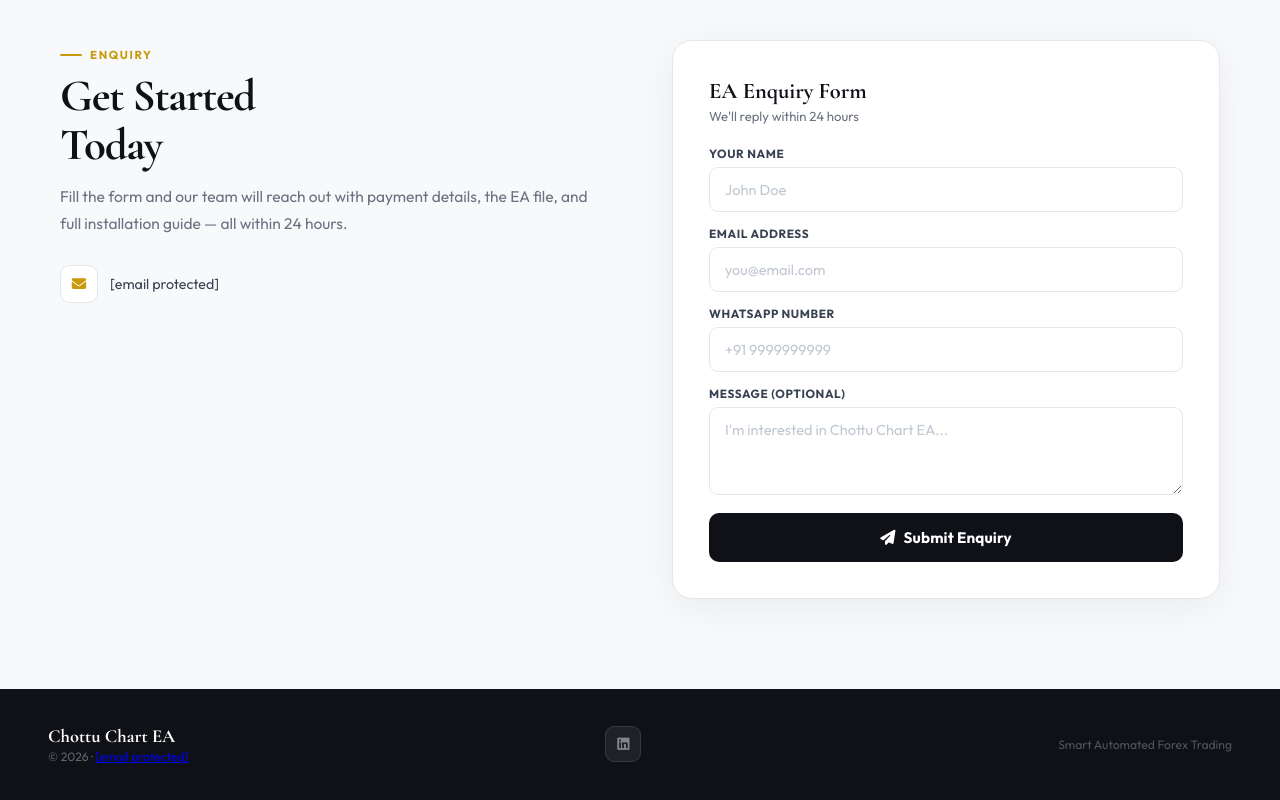
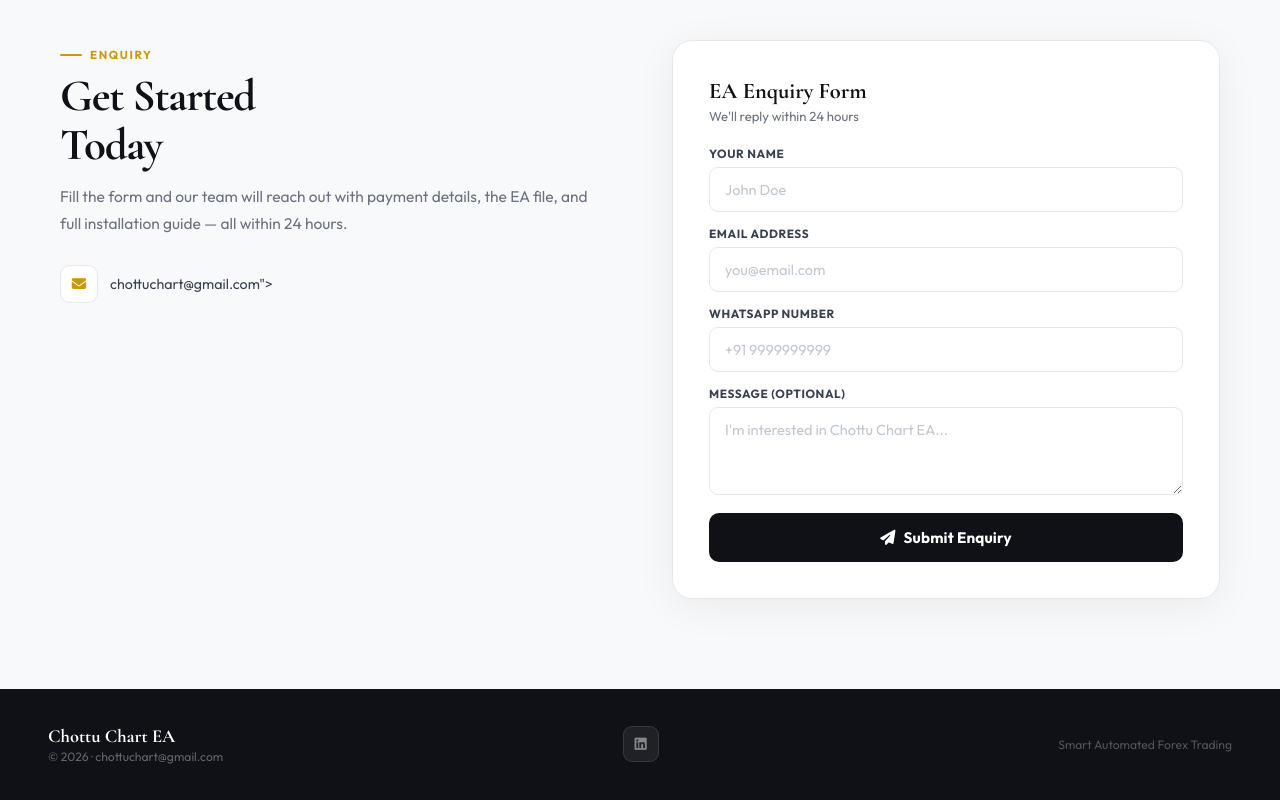
Before and after one commit to KAVIN-AI-git/chottuchart, a plain HTML site: page main.html in a window 1280 px wide. Shown: the part 2485-3285 px from the top of the page. Drawn offline with nearby package versions, Linux system fonts and the light colour scheme.

Commit message:
Update contact email to display plain text

```diff
--- a/main.html
+++ b/main.html
@@ -768,7 +768,7 @@
         <div class="contact-items">
           <div class="ci">
             <div class="ci-icon"><i class="fas fa-envelope"></i></div>
-            <a href="/cdn-cgi/l/email-protection#6b0803041f1f1e08030a191f2b0c060a020745080406"><span class="__cf_email__" data-cfemail="e3808b8c979796808b829197a3848e828a8fcd808c8e">[email&#160;protected]</span></a>
+            <span>chottuchart@gmail.com"></span></a>
           </div>
         </div>
       </div>
@@ -806,7 +806,7 @@
 <footer>
   <div class="foot-brand">
     Chottu Chart EA
-    <span>© 2026 · <a href="/cdn-cgi/l/email-protection" class="__cf_email__" data-cfemail="97f4fff8e3e3e2f4fff6e5e3d7f0faf6fefbb9f4f8fa">[email&#160;protected]</a></span>
+    <span>© 2026 · chottuchart@gmail.com</span>
   </div>
   <div class="foot-social">
     <a href="https://www.linkedin.com/company/chottuchart/" target="_blank" title="LinkedIn">
```
